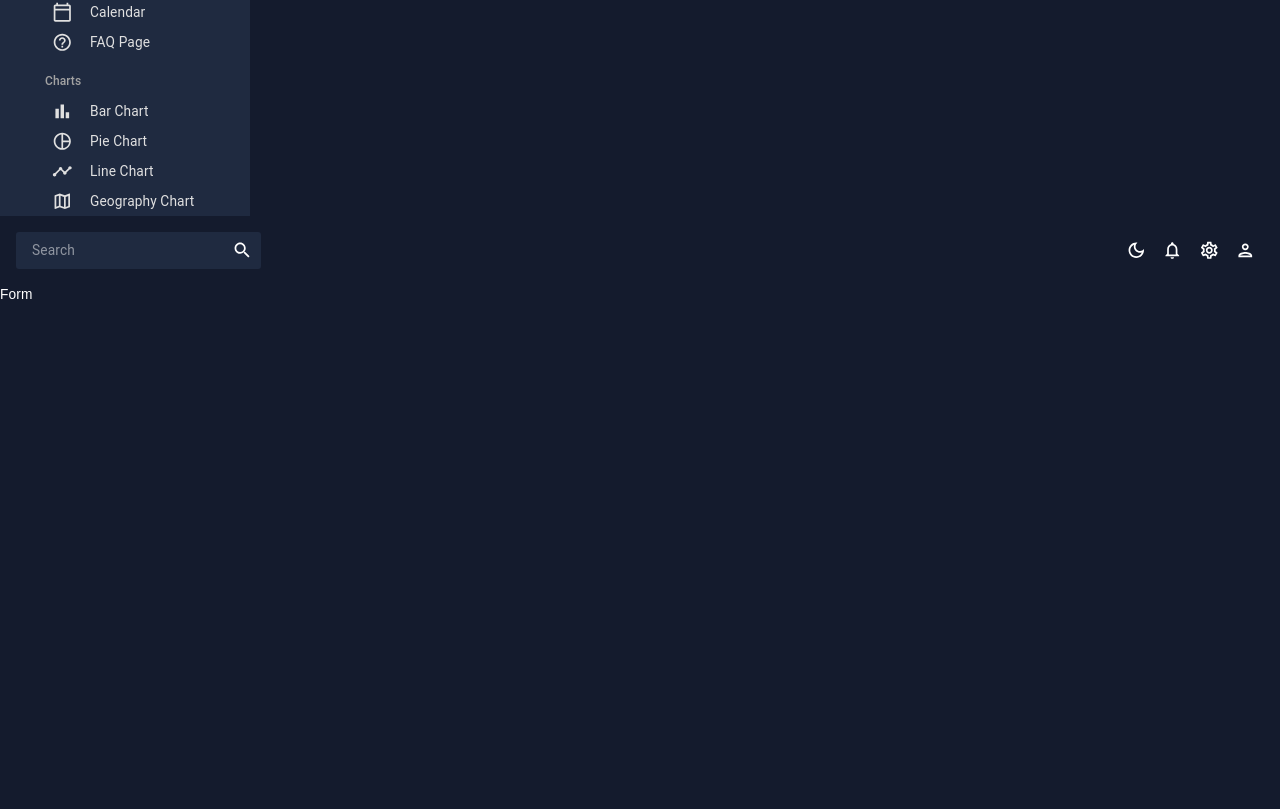
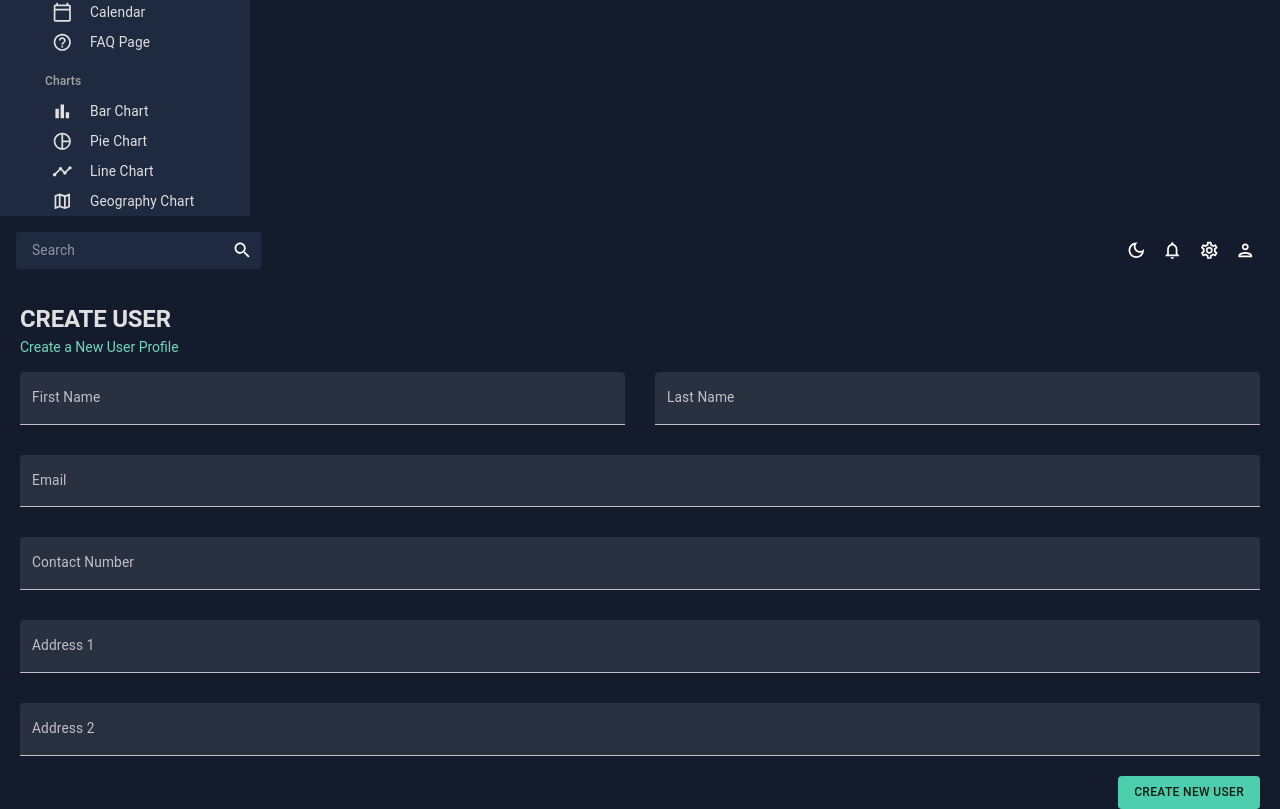
Before and after one commit to ViniciusLagoGehrke/Game-Dashboard, a React (Vite) app: page /form in a window 1280 px wide. Shown: the part 454-1263 px from the top of the page. Before the commit the page ends 800 px from the top, so only its background shows below. Built offline with nearby package versions, Linux system fonts and the light colour scheme.

Commit message:
Form page

```diff
--- a/src/pages/Form/Form.tsx
+++ b/src/pages/Form/Form.tsx
@@ -1,3 +1,154 @@
-export default function Form() {
-  return <div>Form</div>
+import { Box, Button, TextField } from '@mui/material'
+import { Formik, FormikValues } from 'formik'
+import * as yup from 'yup'
+import useMediaQuery from '@mui/material/useMediaQuery'
+import Header from '../../components/Header'
+
+const Form = () => {
+  const isNonMobile = useMediaQuery('(min-width:600px)')
+
+  const handleFormSubmit = (values: FormikValues) => {
+    console.log(values)
+  }
+
+  return (
+    <Box m="20px">
+      <Header title="CREATE USER" subtitle="Create a New User Profile" />
+
+      <Formik
+        onSubmit={handleFormSubmit}
+        initialValues={initialValues}
+        validationSchema={checkoutSchema}
+      >
+        {({
+          values,
+          errors,
+          touched,
+          handleBlur,
+          handleChange,
+          handleSubmit
+        }) => (
+          <form onSubmit={handleSubmit}>
+            <Box
+              display="grid"
+              gap="30px"
+              gridTemplateColumns="repeat(4, minmax(0, 1fr))"
+              sx={{
+                '& > div': { gridColumn: isNonMobile ? undefined : 'span 4' }
+              }}
+            >
+              <TextField
+                fullWidth
+                variant="filled"
+                type="text"
+                label="First Name"
+                onBlur={handleBlur}
+                onChange={handleChange}
+                value={values.firstName}
+                name="firstName"
+                error={!!touched.firstName && !!errors.firstName}
+                helperText={touched.firstName && (errors.firstName as string)}
+                sx={{ gridColumn: 'span 2' }}
+              />
+              <TextField
+                fullWidth
+                variant="filled"
+                type="text"
+                label="Last Name"
+                onBlur={handleBlur}
+                onChange={handleChange}
+                value={values.lastName}
+                name="lastName"
+                error={!!touched.lastName && !!errors.lastName}
+                helperText={touched.lastName && (errors.lastName as string)}
+                sx={{ gridColumn: 'span 2' }}
+              />
+              <TextField
+                fullWidth
+                variant="filled"
+                type="text"
+                label="Email"
+                onBlur={handleBlur}
+                onChange={handleChange}
+                value={values.email}
+                name="email"
+                error={!!touched.email && !!errors.email}
+                helperText={touched.email && (errors.email as string)}
+                sx={{ gridColumn: 'span 4' }}
+              />
+              <TextField
+                fullWidth
+                variant="filled"
+                type="text"
+                label="Contact Number"
+                onBlur={handleBlur}
+                onChange={handleChange}
+                value={values.contact}
+                name="contact"
+                error={!!touched.contact && !!errors.contact}
+                helperText={touched.contact && (errors.contact as string)}
+                sx={{ gridColumn: 'span 4' }}
+              />
+              <TextField
+                fullWidth
+                variant="filled"
+                type="text"
+                label="Address 1"
+                onBlur={handleBlur}
+                onChange={handleChange}
+                value={values.address1}
+                name="address1"
+                error={!!touched.address1 && !!errors.address1}
+                helperText={touched.address1 && (errors.address1 as string)}
+                sx={{ gridColumn: 'span 4' }}
+              />
+              <TextField
+                fullWidth
+                variant="filled"
+                type="text"
+                label="Address 2"
+                onBlur={handleBlur}
+                onChange={handleChange}
+                value={values.address2}
+                name="address2"
+                error={!!touched.address2 && !!errors.address2}
+                helperText={touched.address2 && (errors.address2 as string)}
+                sx={{ gridColumn: 'span 4' }}
+              />
+            </Box>
+            <Box display="flex" justifyContent="end" mt="20px">
+              <Button type="submit" color="secondary" variant="contained">
+                Create New User
+              </Button>
+            </Box>
+          </form>
+        )}
+      </Formik>
+    </Box>
+  )
 }
+
+const phoneRegExp =
+  /^((\+[1-9]{1,4}[ -]?)|(\([0-9]{2,3}\)[ -]?)|([0-9]{2,4})[ -]?)*?[0-9]{3,4}[ -]?[0-9]{3,4}$/
+
+const checkoutSchema = yup.object().shape({
+  firstName: yup.string().required('required'),
+  lastName: yup.string().required('required'),
+  email: yup.string().email('invalid email').required('required'),
+  contact: yup
+    .string()
+    .matches(phoneRegExp, 'Phone number is not valid')
+    .required('required'),
+  address1: yup.string().required('required'),
+  address2: yup.string().required('required')
+})
+const initialValues = {
+  firstName: '',
+  lastName: '',
+  email: '',
+  contact: '',
+  address1: '',
+  address2: ''
+}
+
+export default Form
```
